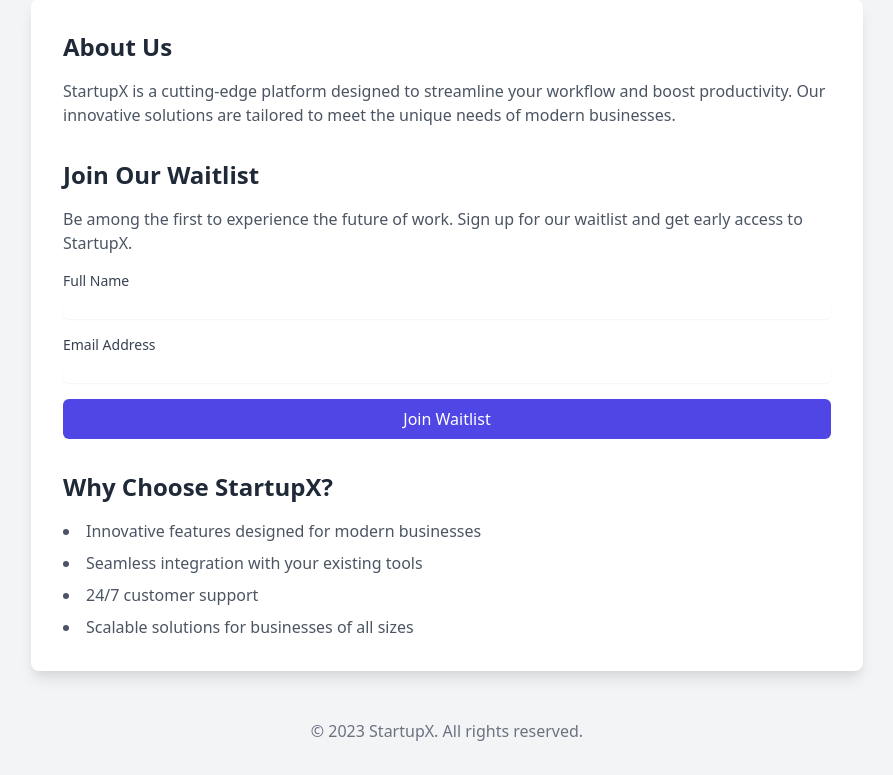
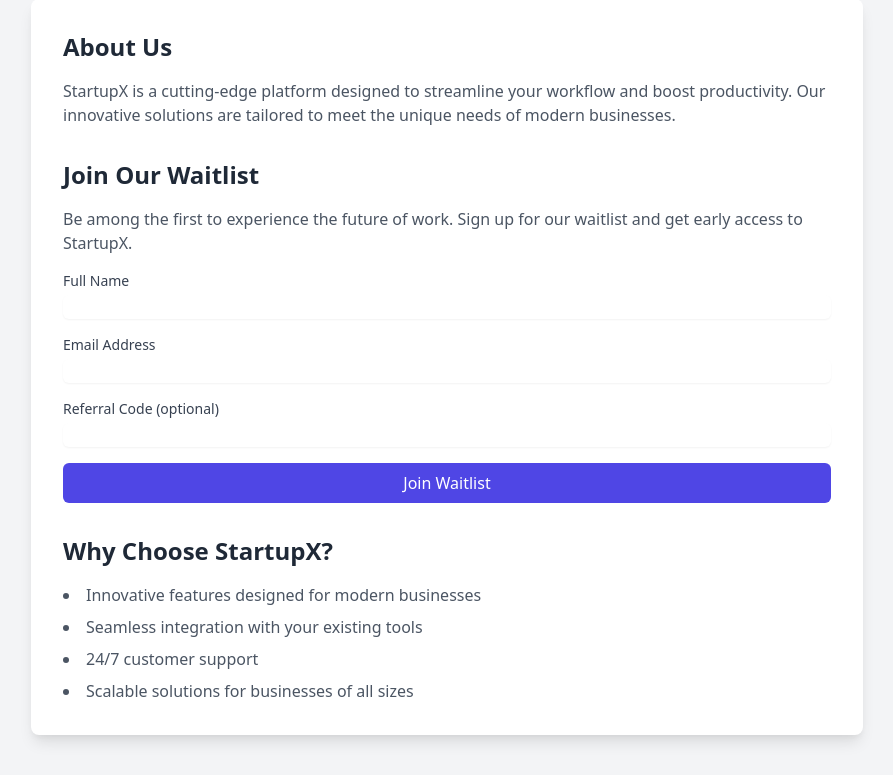
Before and after one commit to workingpleasewait/StartupWaitlistManager, a Flask app: page / in a window 1280 px wide. Shown: the part 157-932 px from the top of the page, without its empty margins (193-1086 px from the left). Before the commit the page ends 898 px from the top, so only its background shows below. Run offline with Flask 3, Linux system fonts and the light colour scheme; style sheets or scripts are compiled from the project's sources.

Commit message:
Checkpoint before revert - Add a referral system to track and reward user referrals

```diff
--- a/app.py
+++ b/app.py
@@ -1,7 +1,11 @@
 import os
+import logging
+import random
+import string
 from flask import Flask, render_template, request, jsonify
 from flask_sqlalchemy import SQLAlchemy
 from sqlalchemy.orm import DeclarativeBase
+from sqlalchemy import inspect
 from models import db, Subscriber
 from email_validator import validate_email, EmailNotValidError
 
@@ -12,12 +16,22 @@
 app.config["SQLALCHEMY_DATABASE_URI"] = os.environ.get("DATABASE_URL")
 db.init_app(app)
 
+# Set up logging
+logging.basicConfig(level=logging.DEBUG)
+logger = logging.getLogger(__name__)
+
+# Log database connection info (without sensitive data)
+logger.info(f"Database URL: {app.config['SQLALCHEMY_DATABASE_URI'].split('@')[-1]}")
+
 def is_valid_email(email):
     try:
         validate_email(email)
         return True
     except EmailNotValidError:
         return False
+
+def generate_referral_code():
+    return ''.join(random.choices(string.ascii_uppercase + string.digits, k=8))
 
 @app.route('/')
 def index():
@@ -28,6 +42,7 @@
     data = request.json
     full_name = data.get('full_name')
     email = data.get('email')
+    referral_code = data.get('referral_code')
 
     if not full_name or not email:
         return jsonify({"error": "Full name and email are required"}), 400
@@ -35,21 +50,80 @@
     if not is_valid_email(email):
         return jsonify({"error": "Invalid email address"}), 400
 
-    existing_subscriber = Subscriber.query.filter_by(email=email).first()
-    if existing_subscriber:
-        return jsonify({"error": "Email already subscribed"}), 400
+    try:
+        logger.info(f"Attempting to subscribe: {email}")
+        existing_subscriber = Subscriber.query.filter_by(email=email).first()
+        if existing_subscriber:
+            logger.info(f"Email already subscribed: {email}")
+            return jsonify({"error": "Email already subscribed"}), 400
 
-    new_subscriber = Subscriber(full_name=full_name, email=email)
-    db.session.add(new_subscriber)
+        new_referral_code = generate_referral_code()
+        new_subscriber = Subscriber(full_name=full_name, email=email, referral_code=new_referral_code)
 
-    try:
+        if referral_code:
+            referrer = Subscriber.query.filter_by(referral_code=referral_code).first()
+            if referrer:
+                new_subscriber.referrer_id = referrer.id
+                referrer.referral_count += 1
+                logger.info(f"Referral successful: {email} referred by {referrer.email}")
+            else:
+                logger.warning(f"Invalid referral code used: {referral_code}")
+
+        db.session.add(new_subscriber)
         db.session.commit()
-        return jsonify({"message": "Successfully subscribed!"}), 201
+        logger.info(f"New subscriber added: {email}")
+        return jsonify({
+            "message": "Successfully subscribed!",
+            "referral_code": new_referral_code
+        }), 201
     except Exception as e:
         db.session.rollback()
+        logger.error(f"Error in subscribe: {str(e)}")
         return jsonify({"error": "An error occurred. Please try again."}), 500
+
+@app.route('/referral_stats/<referral_code>')
+def referral_stats(referral_code):
+    try:
+        subscriber = Subscriber.query.filter_by(referral_code=referral_code).first()
+        if not subscriber:
+            return jsonify({"error": "Invalid referral code"}), 404
+
+        return jsonify({
+            "referral_count": subscriber.referral_count,
+            "referral_code": subscriber.referral_code
+        })
+    except Exception as e:
+        logger.error(f"Error in referral_stats: {str(e)}")
+        return jsonify({"error": "An error occurred. Please try again."}), 500
+
+def check_database_schema():
+    inspector = inspect(db.engine)
+    tables = inspector.get_table_names()
+    logger.info(f"Tables in the database: {tables}")
+    if 'subscriber' in tables:
+        columns = [col['name'] for col in inspector.get_columns('subscriber')]
+        logger.info(f"Columns in the 'subscriber' table: {columns}")
+    else:
+        logger.error("'subscriber' table not found in the database")
+
+def test_database_connection():
+    try:
+        with db.engine.connect() as connection:
+            logger.info("Successfully connected to the database")
+            return True
+    except Exception as e:
+        logger.error(f"Error connecting to the database: {str(e)}")
+        return False
 
 if __name__ == '__main__':
     with app.app_context():
-        db.create_all()
-    app.run(host="0.0.0.0", port=5000)
+        if test_database_connection():
+            try:
+                db.create_all()
+                logger.info("Database tables created successfully")
+            except Exception as e:
+                logger.error(f"Error creating database tables: {str(e)}")
+            check_database_schema()
+        else:
+            logger.error("Failed to connect to the database. Please check your database configuration.")
+    app.run(host="0.0.0.0", port=5000, debug=True)
--- a/static/js/main.js
+++ b/static/js/main.js
@@ -1,11 +1,15 @@
 document.addEventListener('DOMContentLoaded', () => {
     const form = document.getElementById('waitlistForm');
+    const referralInfo = document.getElementById('referralInfo');
+    const referralCodeDisplay = document.getElementById('referralCodeDisplay');
+    const referralCountDisplay = document.getElementById('referralCountDisplay');
 
     form.addEventListener('submit', async (e) => {
         e.preventDefault();
 
         const fullName = document.getElementById('fullName').value;
         const email = document.getElementById('email').value;
+        const referralCode = document.getElementById('referralCode').value;
 
         try {
             const response = await fetch('/subscribe', {
@@ -13,7 +17,7 @@
                 headers: {
                     'Content-Type': 'application/json',
                 },
-                body: JSON.stringify({ full_name: fullName, email: email }),
+                body: JSON.stringify({ full_name: fullName, email: email, referral_code: referralCode }),
             });
 
             const data = await response.json();
@@ -21,6 +25,13 @@
             if (response.ok) {
                 alert(data.message);
                 form.reset();
+
+                // Display referral information
+                referralCodeDisplay.textContent = data.referral_code;
+                referralInfo.classList.remove('hidden');
+
+                // Fetch and display referral stats
+                fetchReferralStats(data.referral_code);
             } else {
                 alert(data.error || 'An error occurred. Please try again.');
             }
@@ -29,4 +40,19 @@
             alert('An error occurred. Please try again.');
         }
     });
+
+    async function fetchReferralStats(referralCode) {
+        try {
+            const response = await fetch(`/referral_stats/${referralCode}`);
+            const data = await response.json();
+
+            if (response.ok) {
+                referralCountDisplay.textContent = `You have referred ${data.referral_count} people.`;
+            } else {
+                console.error('Error fetching referral stats:', data.error);
+            }
+        } catch (error) {
+            console.error('Error:', error);
+        }
+    }
 });
--- a/templates/index.html
+++ b/templates/index.html
@@ -33,9 +33,20 @@
                         <input type="email" id="email" name="email" required class="mt-1 block w-full rounded-md border-gray-300 shadow-sm focus:border-indigo-300 focus:ring focus:ring-indigo-200 focus:ring-opacity-50">
                     </div>
                     <div>
+                        <label for="referralCode" class="block text-sm font-medium text-gray-700">Referral Code (optional)</label>
+                        <input type="text" id="referralCode" name="referralCode" class="mt-1 block w-full rounded-md border-gray-300 shadow-sm focus:border-indigo-300 focus:ring focus:ring-indigo-200 focus:ring-opacity-50">
+                    </div>
+                    <div>
                         <button type="submit" class="w-full bg-indigo-600 text-white py-2 px-4 rounded-md hover:bg-indigo-700 focus:outline-none focus:ring-2 focus:ring-indigo-500 focus:ring-opacity-50 transition duration-150 ease-in-out">Join Waitlist</button>
                     </div>
                 </form>
+            </section>
+
+            <section id="referralInfo" class="mb-8 hidden">
+                <h2 class="text-2xl font-semibold text-gray-800 mb-4">Your Referral Code</h2>
+                <p class="text-gray-600 mb-2">Share this code with your friends and earn rewards!</p>
+                <p id="referralCodeDisplay" class="text-2xl font-bold text-indigo-600"></p>
+                <p id="referralCountDisplay" class="mt-2 text-gray-600"></p>
             </section>
 
             <section>
```
Also changed, not shown: models.py (+7 -2 lines).
